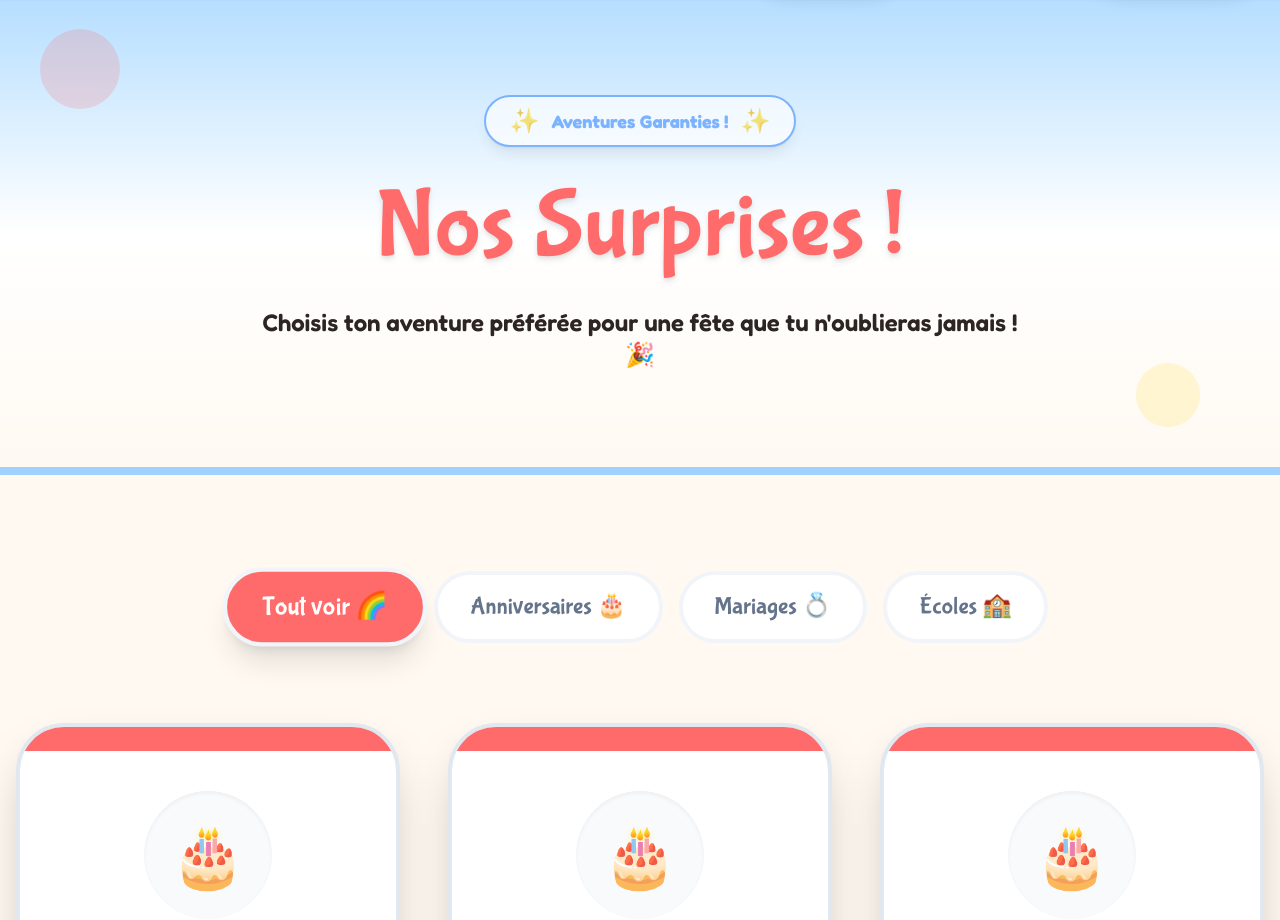
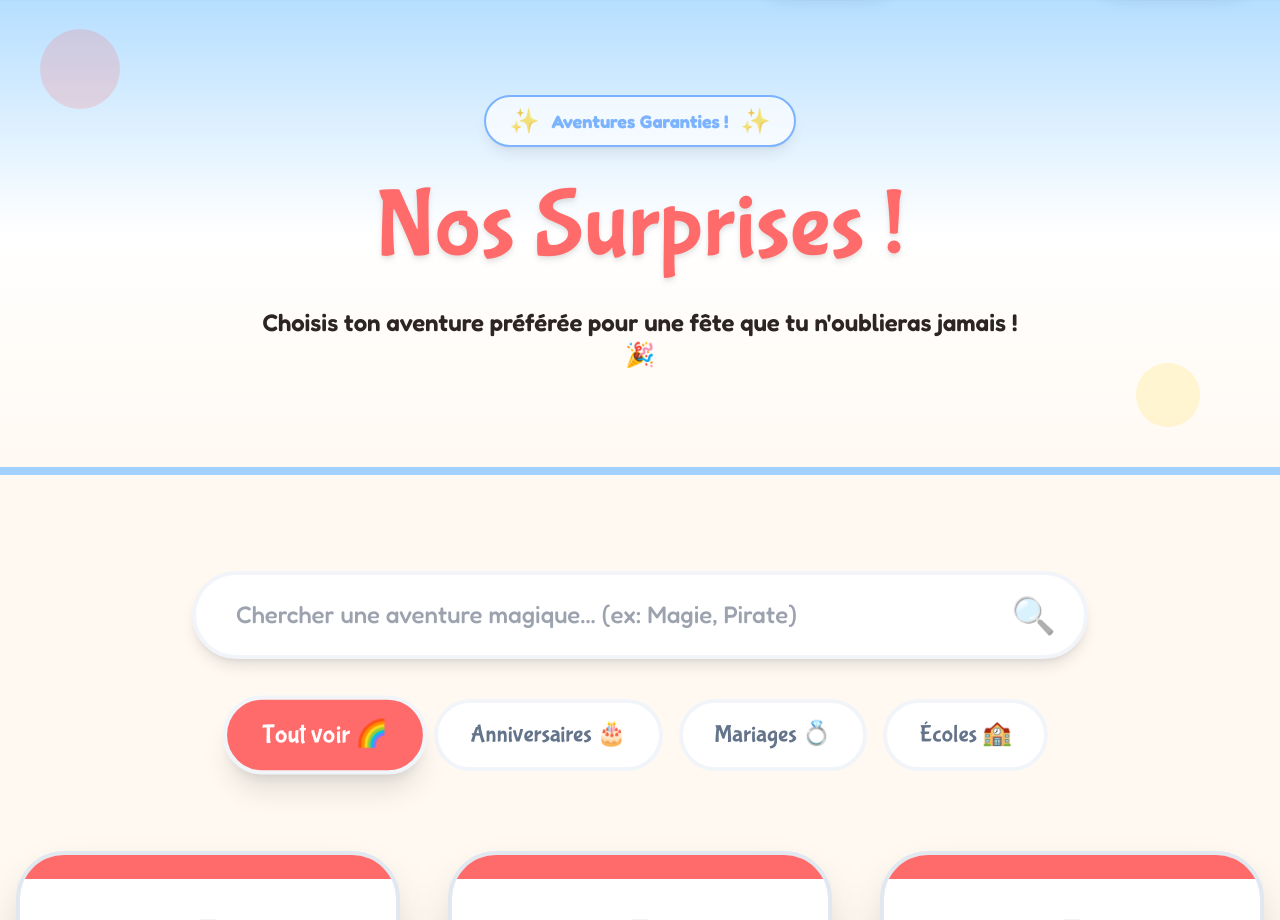
Before and after one commit to nassim2389/Funkidz-animation-, a Django app: page /nos-surprises/ in a window 1280 px wide. Shown: the part 85-1005 px from the top of the page. Run offline with Django 5.2, Linux system fonts and the light colour scheme; data comes from the database, SQL or seed files in the repository; parts of the project's set-up code (start-up, migrations or seed data) failed here and were passed over; some libraries are stand-ins or nearby versions.

Commit message:
ajout une barre de recherche intelligent

```diff
--- a/templates/services/list.html
+++ b/templates/services/list.html
@@ -27,11 +27,30 @@
 </div>
 
 <!-- Services Grid with Filter -->
-<div class="py-24 bg-background" x-data="{ activeCategory: 'ALL' }">
+<div class="py-24 bg-background" x-data="{
+    activeCategory: 'ALL',
+    searchQuery: '',
+    matches(name, category) {
+        const matchesSearch = name.toLowerCase().includes(this.searchQuery.toLowerCase());
+        const matchesCategory = this.activeCategory === 'ALL' || category === this.activeCategory;
+        return matchesSearch && matchesCategory;
+    }
+}">
     <div class="container mx-auto px-4">
 
+        <!-- Search and Filter Header -->
+        <div class="max-w-4xl mx-auto mb-20 space-y-10">
+            <!-- Search Bar -->
+            <div class="relative group">
+                <input type="text"
+                       x-model="searchQuery"
+                       placeholder="Chercher une aventure magique... (ex: Magie, Pirate)"
+                       class="w-full px-10 py-6 bg-white border-4 border-slate-100 rounded-full text-2xl font-medium focus:border-primary transition-all outline-none shadow-lg group-hover:shadow-2xl">
+                <span class="absolute right-8 top-1/2 -translate-y-1/2 text-4xl opacity-50 group-hover:opacity-100 transition">🔍</span>
+            </div>
+
             <!-- Filter Buttons -->
-        <div class="flex flex-wrap justify-center gap-4 mb-20">
+            <div class="flex flex-wrap justify-center gap-4">
                 <button @click="activeCategory = 'ALL'"
                         :class="activeCategory === 'ALL' ? 'bg-primary text-white scale-110 shadow-xl' : 'bg-white text-slate-500 hover:bg-slate-50'"
                         class="px-8 py-4 rounded-full font-fun text-2xl border-4 border-slate-100 transition-all duration-300">
@@ -53,11 +72,12 @@
                     Écoles 🏫
                 </button>
             </div>
+        </div>
 
         {% if services %}
         <div class="grid md:grid-cols-2 lg:grid-cols-3 gap-12">
             {% for service in services %}
-            <div x-show="activeCategory === 'ALL' || activeCategory === '{{ service.category }}'"
+            <div x-show="matches('{{ service.name }}', '{{ service.category }}')"
                  x-transition:enter="transition ease-out duration-500"
                  x-transition:enter-start="opacity-0 scale-90"
                  x-transition:enter-end="opacity-100 scale-100"
```
Lines whose indentation alone changed are shown as unchanged.
